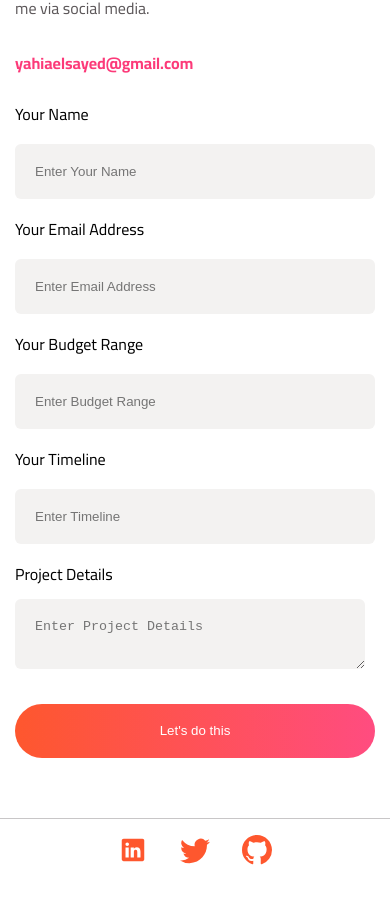
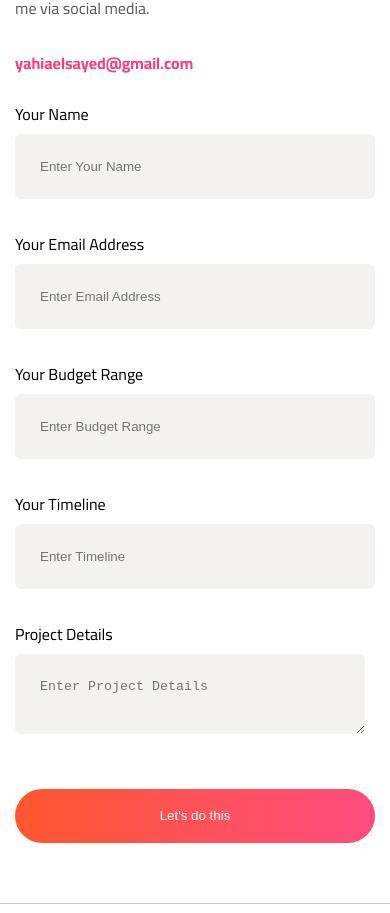
Before and after one commit to YahiaElsayed19/My-Portfolio, a React (Create React App) app: page /contact in a window 390 px wide. Shown: the part 1377-2290 px from the top of the page. Built offline with nearby package versions, Linux system fonts and the light colour scheme; a web font is replaced by a local one.

Commit message:
contact form

```diff
--- a/src/components/Contact/Form.module.css
+++ b/src/components/Contact/Form.module.css
@@ -6,14 +6,14 @@
 }
 
 .form-inline label {
-    margin: 5px 10px 5px 0;
+    margin: 5px 10px 0px 0;
 }
 
 .form-inline input,
 textarea {
     vertical-align: middle;
-    margin: 5px 10px 5px 0;
-    padding: 20px;
+    margin: 5px 10px 25px 0;
+    padding: 25px;
     background-color: var(--light-bg);
     border: none;
     border-radius: 6px;
@@ -41,7 +41,7 @@ textarea:focus {
 
 @media (max-width: 800px) {
     .form-inline input {
-        margin: 10px 0;
+        margin: 5px 0 25px;
     }
 
     .form-inline {
```
